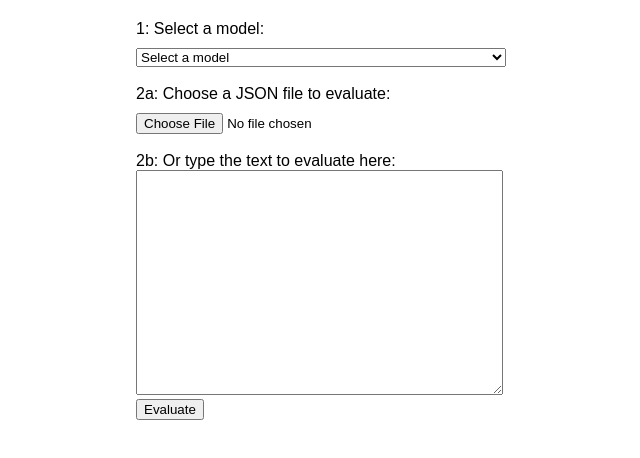
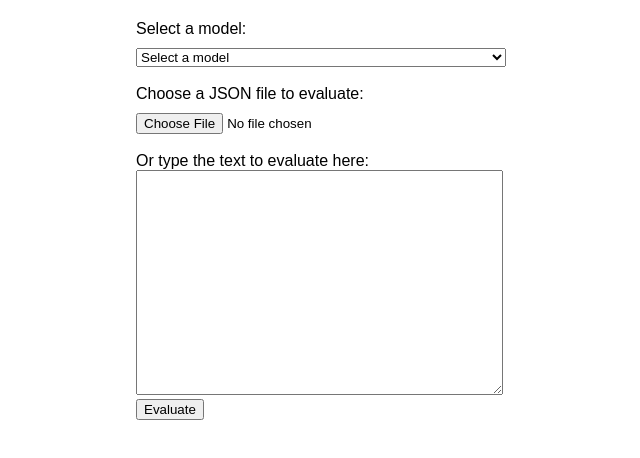
Before and after one commit to Jot4roKujo/Implementing-ML-Models, a website: page views/index.html in a window 1280 px wide. Shown: the whole page, without its empty margins (204-844 px from the left). Drawn offline with Linux system fonts and the light colour scheme.

Commit message:
Save button disabled

```diff
--- a/views/index.html
+++ b/views/index.html
@@ -47,17 +47,17 @@
     <!-- Firs Selection -->
     <div id="firstSelection">
 
-      <label for="modelDropdown">1: Select a model:</label>
+      <label for="modelDropdown">Select a model:</label>
       <br>
       <select id="modelDropdown"></select>
       <br>
       <br>
-      <label for="fileInput">2a: Choose a JSON file to evaluate:</label>
+      <label for="fileInput">Choose a JSON file to evaluate:</label>
       <br>
       <input type="file" id="fileInput" accept=".json" />
       <br>
       <br>
-      <label for="textInput">2b: Or type the text to evaluate here:</label>
+      <label for="textInput">Or type the text to evaluate here:</label>
       <br>
       <textarea name="textInput" id="textInput"></textarea>
       <br>
--- a/views/script/script2.js
+++ b/views/script/script2.js
@@ -182,7 +182,7 @@ function textInput() {
 }
 
 //Save button
-function saveResults() {
+/*function saveResults() {
   // Get values from the displayed content
   const userValue = document.getElementById('jsonUser').textContent.replace('User:', '').trim();
   const textValue = document.getElementById('jsonContent').textContent.replace('Text to Evaluate:', '').trim();
@@ -213,7 +213,7 @@ function saveResults() {
 
   // Remove the link from the body
   document.body.removeChild(a);
-}
+}*/
 
 //Reload buttone
 function loadAnotherFile() {
```
